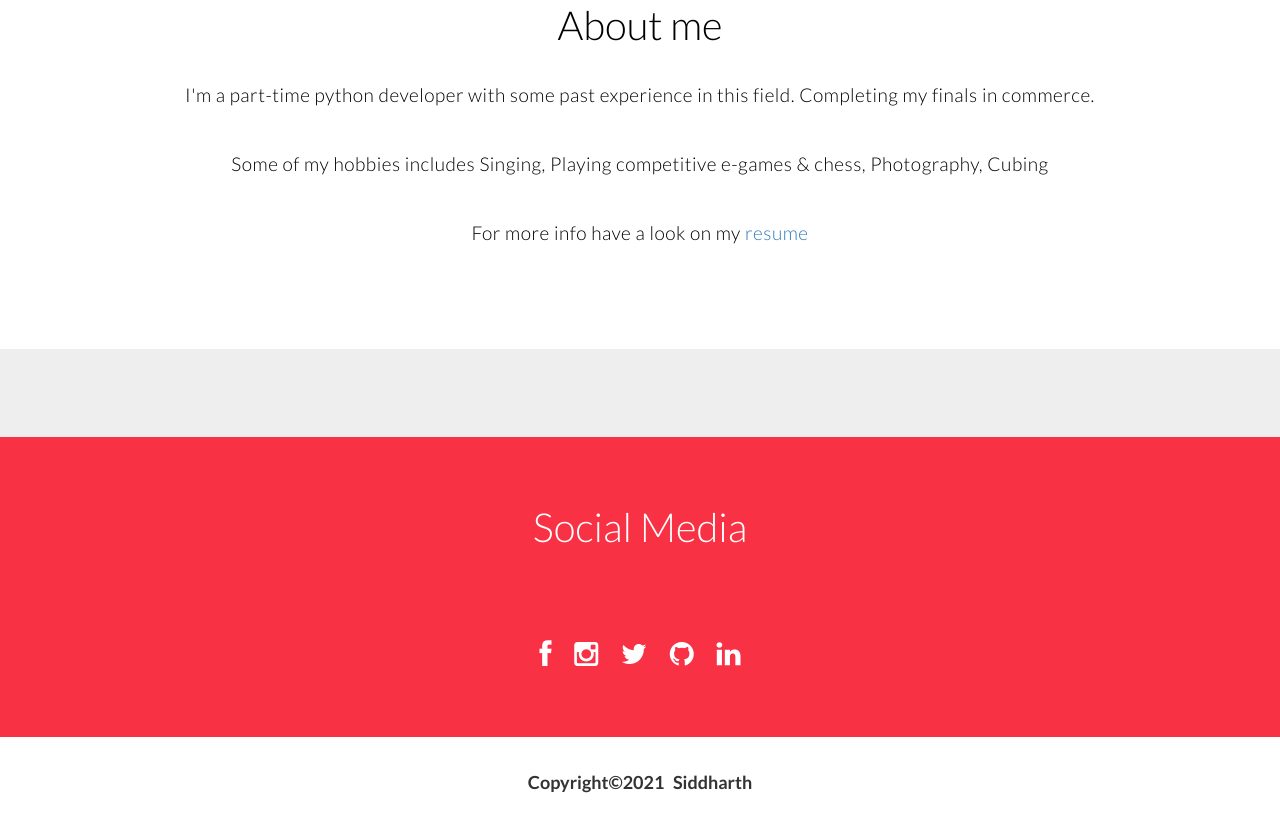
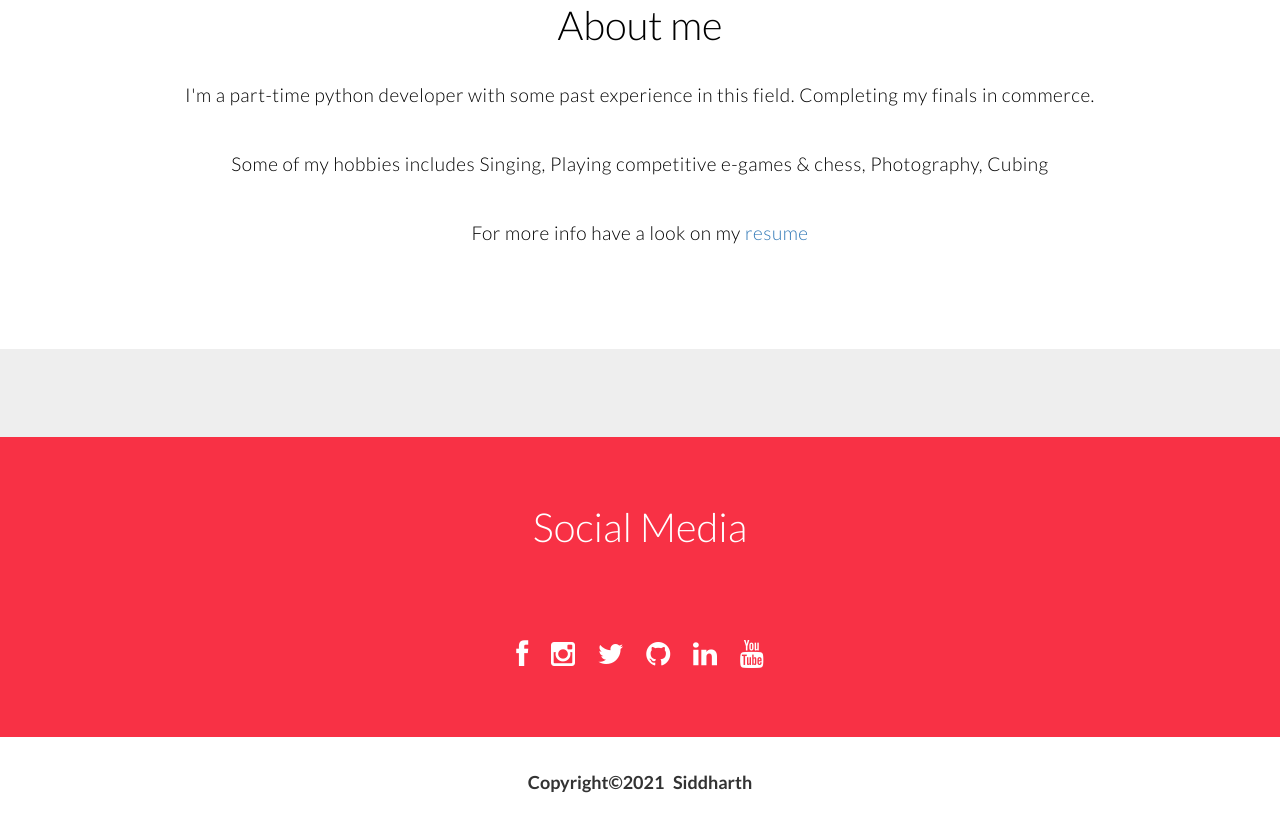
Before and after one commit to 11sid11/siddharthsahoo, a plain HTML site: page index.html in a window 1280 px wide. Shown: the part 893-1721 px from the top of the page. Drawn offline with Linux system fonts and the light colour scheme.

Commit message:
yt
adding youtube

```diff
--- a/index.html
+++ b/index.html
@@ -90,6 +90,7 @@
 						<a href="https://twitter.com/11sid112" target="_blank"><i class="fa fa-twitter fa-2x"></i></a>
 						<a href="https://github.com/11sid11" target="_blank"><i class="fa fa-github fa-2x"></i></a>
 						<a href="https://www.linkedin.com/in/11siddharthsahoo11" target="_blank"><i class="fa fa-linkedin fa-2x"></i></a>
+						<a href="https://www.youtube.com/channel/UCbEBfBidbgy-FIDylJq-h3w/videos" target="_blank"><i class="fa fa-youtube fa-2x"></i></a>
 					</div>
 				</div>
 			</div>
```
